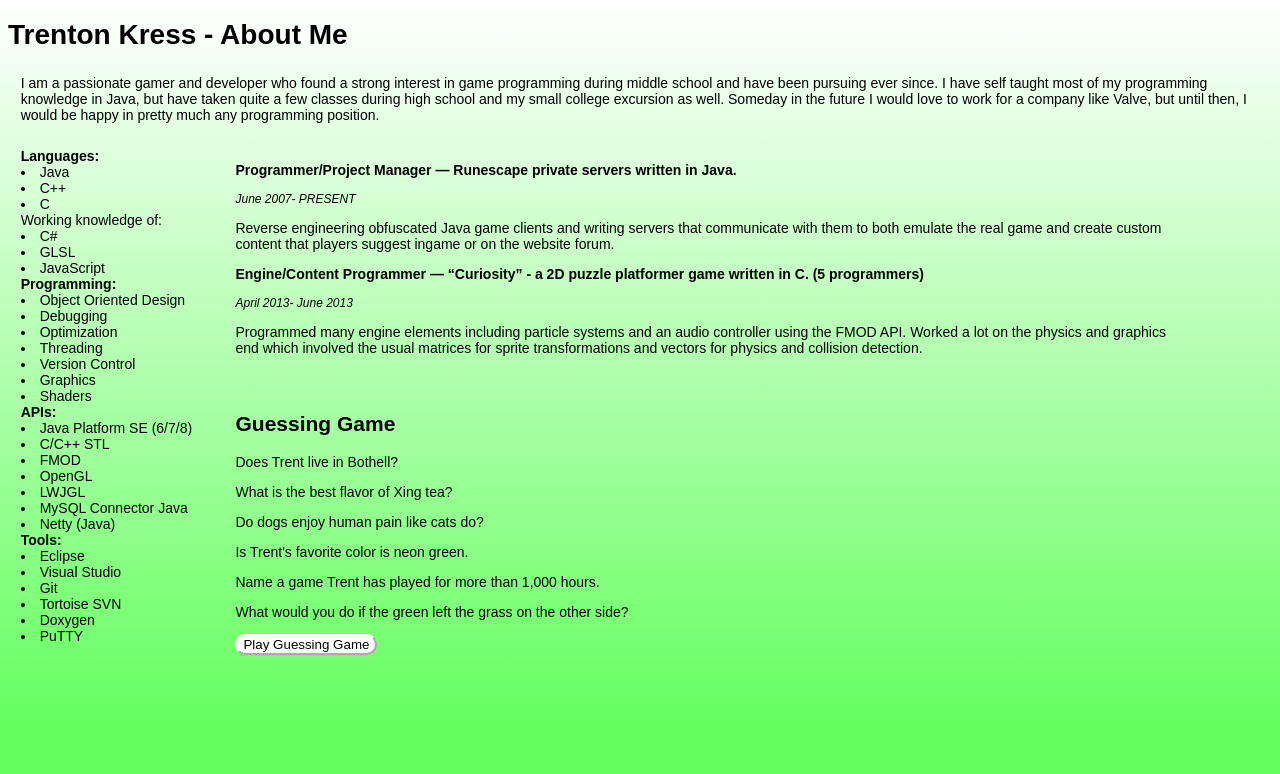
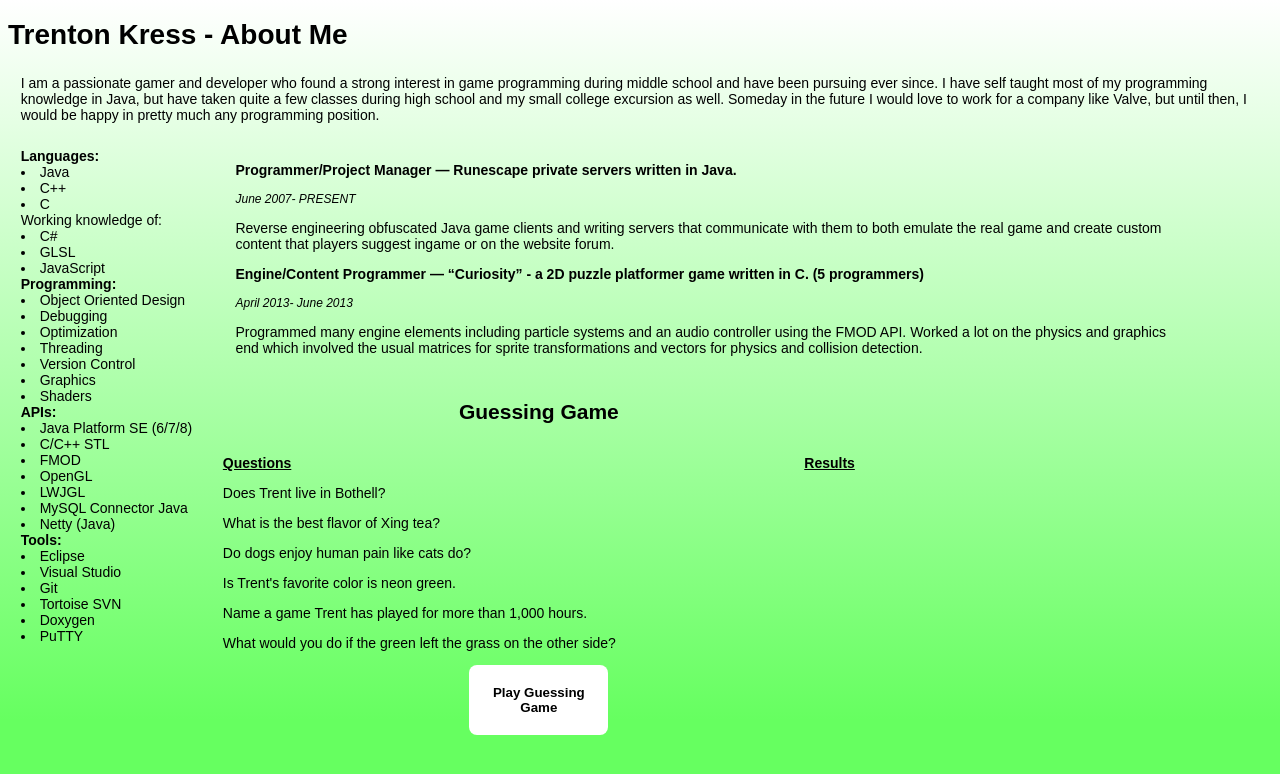
Before and after one commit to titandino/class02-aboutme, a plain HTML site: page index.html in a window 1280 px wide. Drawn offline with Linux system fonts and the light colour scheme.

Commit message:
Painfully got the positioning for the guessing game right and organized all the displays for questions and results

```diff
--- a/index.html
+++ b/index.html
@@ -77,9 +77,15 @@
     </section>
     <section class="guessingGame">
       <h2>Guessing Game</h2>
-      <div id="questionDisp"></div>
+      <div class="questions">
+        <p class="boldTitle">Questions</p>
+        <div id="questionDisp"></div>
+      </div>
+      <div class="results">
+        <p class="boldTitle">Results</p>
+        <div id="resultsDisp"></div>
+      </div>
       <button type="button" id="startButton">Play Guessing Game</button>
-      <div id="resultsDisp"></div>
     </section>
   </body>
 </html>
--- a/style.css
+++ b/style.css
@@ -8,16 +8,19 @@ body {
   font-size: 14px;
 }
 
+h2 {
+  text-align: center;
+}
+
+.boldTitle {
+  font-weight: bold;
+  text-decoration: underline;
+}
+
 .resume {
   margin: 1%;
   position: relative;
   float: left;
-}
-
-.guessingGame {
-  float: left;
-  margin: 1%;
-  width: 50%;
 }
 
 .projName {
@@ -27,6 +30,19 @@ body {
 .projDate {
   font-style: italic;
   font-size: 12px;
+}
+
+.guessingGame {
+  float: left;
+  width: 50%;
+}
+
+.questions {
+  float: left;
+}
+
+.results {
+  float: right;
 }
 
 #projects {
@@ -47,6 +63,10 @@ body {
 
 #startButton {
   background-color: white;
-  border-radius: 16px;
+  border-radius: 8px;
   border-color: white;
+  border-style: none;
+  padding: 20px;
+  font-weight: bolder;
+  margin: 0px 39%;
 }
```
